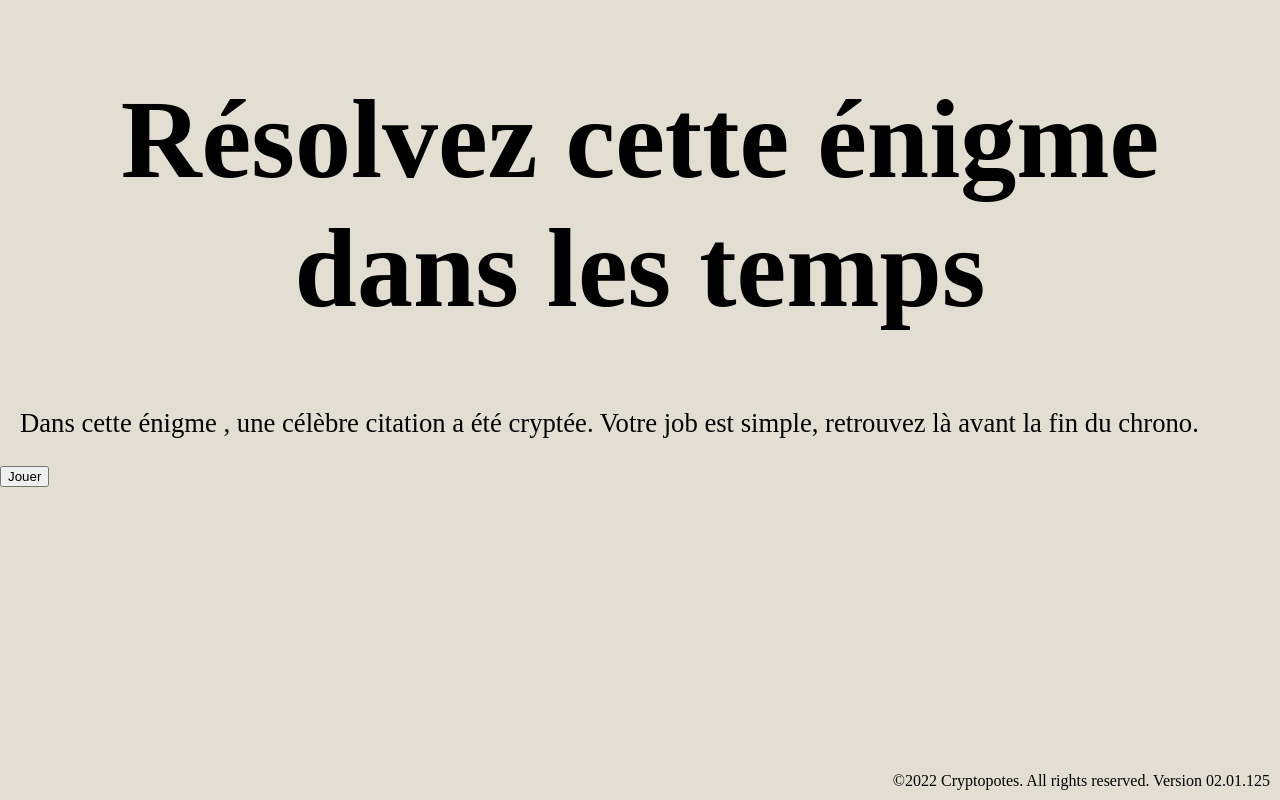
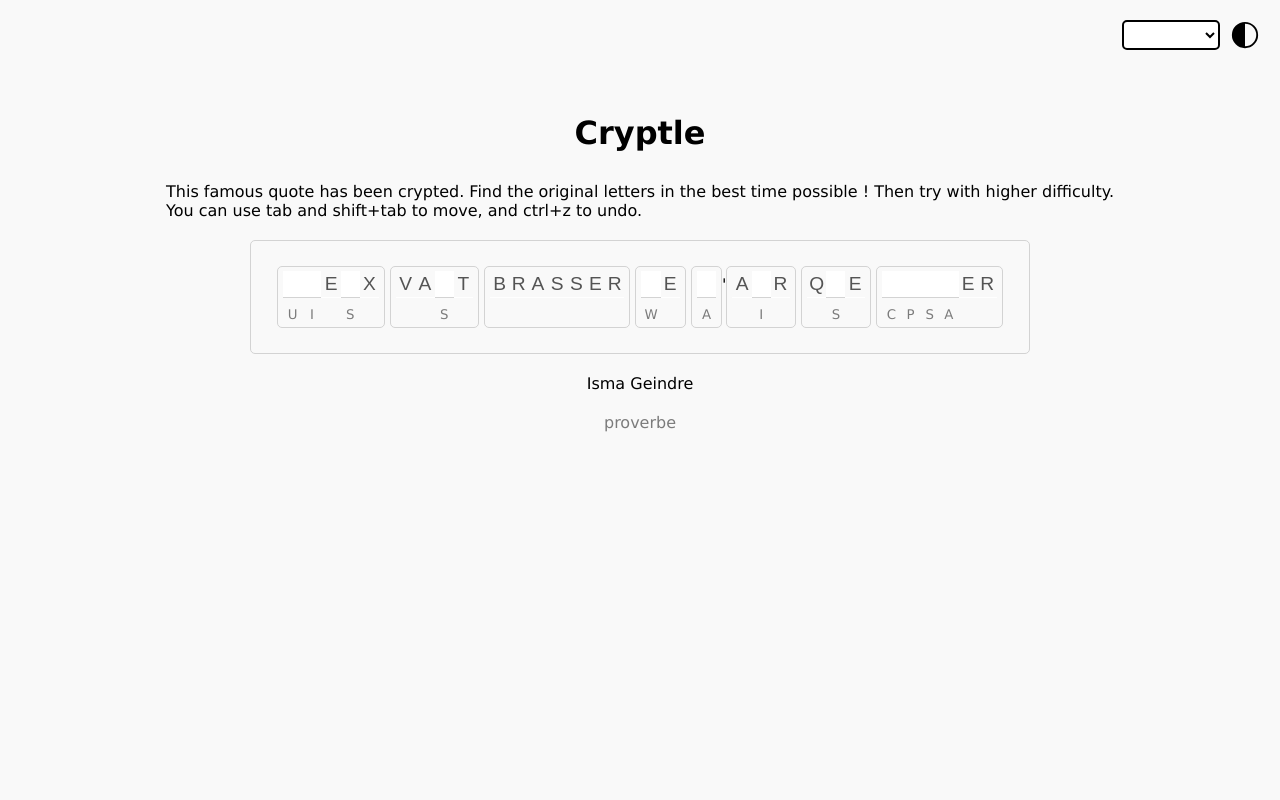
Before and after one commit to Mstrdav/cryptogram, a plain HTML site: page index.html in a window 1280 px wide. Drawn offline with Linux system fonts and the light colour scheme; no server answers; a web font is replaced by a local one.

Commit message:
changed to index, added difficulty and timer

```diff
--- a/css/board.css
+++ b/css/board.css
@@ -1,3 +1,7 @@
+html {
+    background-color: #f9f9f9;
+}
+
 body {
     background-color: #f9f9f9;
     font-family: 'Lucida Sans', 'Lucida Sans Regular', 'Lucida Grande', 'Lucida Sans Unicode', Geneva, Verdana, sans-serif;
@@ -7,6 +11,7 @@ body {
     align-items: center;
     justify-content: center;
     min-height: 90vh;
+    padding: 5%;
 }
 
 * {
@@ -16,6 +21,7 @@ body {
 }
 
 h1 {
+    margin-top: 50px;
     margin-bottom: 20px;
 }
 
@@ -29,7 +35,7 @@ p {
  }
 
  #toggle {
-    position: absolute;
+    position: fixed;
     top: 20px;
     right: 20px;
     width: 30px;
@@ -40,6 +46,26 @@ p {
     transition: all .3s;
 }
 
+#difficulty {
+    position: fixed;
+    top: 20px;
+    right: 60px;
+    height: 30px;
+    z-index: 1;
+    cursor: pointer;
+    transition: all .3s;
+
+    border: 2px solid black;
+    background-color: white;
+    padding: 5px;
+    border-radius: 5px;
+
+    display: flex;
+    flex-direction: row;
+    align-items: center;
+    justify-content: center;
+}
+
 #container {
     width: 100%;
     max-width: 800px;
@@ -48,8 +74,13 @@ p {
     text-align: center;
 }
 
+body > p {
+    margin: 10px;
+}
+
 #tag {
     opacity: 0.5;
+    margin-bottom: 300px;
 }
 
 #quote {
@@ -148,6 +179,7 @@ p {
 }
 
 #modal #modal-content {
+    width: min(80%, 700px);
     background: #f9f9f9;
     border: 1px solid #d3d3d3;
     border-radius: 5px;
--- a/css/crypto.css
+++ /dev/null
@@ -1,71 +0,0 @@
-@font-face {
-    font-family: 'circular_spotify';
-    src: url(../circular-spotify-text-font/CircularSpotifyText-Book.otf);
- }
-
- html
- {
-    background: #e2dfd2;
-    font-family: 'circular_spotify';
-
- }
-
- body
- {
-    margin: 0px;
- }
-
- h1
- {
-    text-align: center;
-    color: #000;
-    font-size: 7rem;
- }
-
- p
- {
-    padding-left: 20px;
-    padding-right: 20px;
-    align-content: center;
-    color: #000;
-    font-size: 20pt;
- }
-
- button
- {
-    font-family: 'circular_spotify';
-    background-color: #000;
-    color: white;
-    border: 2px solid #000;
-    cursor: pointer;
-    border-radius: 30px;
-    padding: 10px;
-
-    transition: 0.4s;
- }
-
- button:hover
- {
-    background-color: #dad3ba;
-    color: #000;
-
-
- }
-
- button:active
- {
-    box-shadow: inset 0 0 0 0 rgba(0, 0, 0, 0.2);
- }
-
- img
- {
-    max-width: 100%;
-    height: 100%;
- }
-
- footer
- {
-   position: absolute;
-    bottom: 10px;
-    right: 10px;
- }
--- a/index.html
+++ b/index.html
@@ -1,28 +1,46 @@
 <!DOCTYPE html>
-<html lang="en">
+<html lang="fr" class="dark">
 <head>
     <meta charset="UTF-8">
     <meta http-equiv="X-UA-Compatible" content="IE=edge">
     <meta name="viewport" content="width=device-width, initial-scale=1.0">
-    <title>Pouvez vous résoudre ce problème ?</title>
-    <link rel="stylesheet" href="css/crypto.css">
+    <title>Cryptle - By INSA</title>
+
+    <link rel="stylesheet" href="./css/board.css">
 </head>
 <body>
- <h1>Résolvez cette énigme dans les temps </h1>
+    <!-- Cryptle game
+    The goal is to guess the sentence by replacing the letters with the right ones.
+    -->
+    <h1>Cryptle</h1>
+    <p>This famous quote has been crypted. Find the original letters in the best time possible ! Then try with higher difficulty. <br>You can use tab and shift+tab to move, and ctrl+z to undo.</p>
+    <div id="container">
+        <div id="quote"></div>
+        <p id="author"></p>
+        <p id="tag"></p>
+    </div>
 
-    <p> <!--Texte affiche dans la page d'accueil-->
-        Dans cette énigme , une célèbre citation a été cryptée. Votre job est simple, retrouvez là avant la fin du chrono.
+    <!-- dark theme toggle -->
+    <img src="./img/toggle.svg" alt="Theme" id="toggle">
+    <!-- difficulty selector -->
+    <select name="difficulty" id="difficulty">
+        <option value="8">Facile</option>
+        <option value="5">Moyen</option>
+        <option value="2">Difficile</option>
+        <option value="0">Impossible</option>
+    </select>
 
-    </p>
-    <input type=button id="button" onClick="
-    parent.location='CryptoSolve.html'"
-    value='Jouer'>
-    <!--OOOO on ajoutera une image de notre jeu OOOO-->
+    <!-- game won modal -->
+    <div id="modal">
+        <div id="modal-content">
+            <p id="modal-quote">Vous avez gagné !</p>
+            <p id="modal-score"></p>
+            <!-- new game anchor -->
+            <a href="./colin.html">Nouvelle partie</a>
+        </div>
+    </div>
+
+    <script src="./js/main.js"></script>
+    <script src="./js/game.js"></script>
 </body>
-
-<div>
-    <footer>
-    ©2022 Cryptopotes. All rights reserved. Version 02.01.125
-    </footer>
-</div>
 </html>
--- a/js/game.js
+++ b/js/game.js
@@ -1,8 +1,15 @@
 // when an input is selected, find all input with the same letter, apply active class
 const loadListeners = () => {
   console.log("loading listeners");
+  let score = Date.now();
   document.querySelectorAll("input").forEach((input) => {
     input.addEventListener("focus", function () {
+      // scroll to make this input visible, even with keyboard
+      this.scrollIntoView({ behavior: "auto", block: "start" });
+      // scroll back a little
+      window.scrollBy(0, -100);
+
+
       let letter = this.getAttribute("data-index");
       document
         .querySelectorAll(`input[data-index="${letter}"]`)
@@ -59,6 +66,11 @@ const loadListeners = () => {
         if (value.split("").sort().join("") == hash) {
           // the user has the right answer
           // we show the modal
+          score = Date.now() - score;
+          // make score human readable
+          score = Math.floor(score / 1000);
+          // display the score, with minutes and seconds
+          document.querySelector("#modal-score").innerHTML = `${Math.floor(score / 60)} min, ${score % 60} s`;
           document.querySelector("#modal").classList.add("active");
         } else {
           // the user has the wrong answer
--- a/js/main.js
+++ b/js/main.js
@@ -12,6 +12,17 @@ if (theme == null) {
 // we set the theme on html element
 document.querySelector("html").classList = theme == "light" ? "" : "dark";
 
+// difficulty
+// first, we get the difficulty from the local storage
+let difficulty = localStorage.getItem("difficulty");
+if (difficulty == null) {
+    difficulty = 9; // easy
+    localStorage.setItem("difficulty", difficulty);
+}
+
+// we set the difficulty on the difficulty select button
+document.querySelector("#difficulty").value = difficulty;
+
 // listener on the theme button
 document.querySelector("#toggle").addEventListener("click", function() {
     if (theme == "light") {
@@ -21,6 +32,12 @@ document.querySelector("#toggle").addEventListener("click", function() {
     }
     localStorage.setItem("theme", theme);
     document.querySelector("html").classList = theme == "light" ? "" : "dark";
+});
+
+// listener on the difficulty select button
+document.querySelector("#difficulty").addEventListener("change", function() {
+    difficulty = this.value;
+    localStorage.setItem("difficulty", difficulty);
 });
 
 // fisrt, we call the quote API to get the quote data
@@ -33,12 +50,13 @@ fetch(quoteAPIURL)
     tag = "proverbe";
     document.querySelector('#author').innerHTML = author;
     document.querySelector('#tag').innerHTML = tag;
+    document.querySelector('#modal-quote').innerHTML = quote;
 
     // to upper case
     quote = quote.toUpperCase();
 
     // crypt the quote
-    let [letters, encryptedQuote] = cryptQuote(quote);
+    let [letters, encryptedQuote] = cryptQuote(quote, difficulty);
 
     // build the UI
     buildUI(letters, encryptedQuote);
@@ -52,12 +70,13 @@ fetch(quoteAPIURL)
     tag = data.tags[0];
     document.querySelector('#author').innerHTML = author;
     document.querySelector('#tag').innerHTML = tag;
+    document.querySelector('#modal-quote').innerHTML = quote;
 
     // to upper case
     quote = quote.toUpperCase();
 
     // crypt the quote
-    let [letters, encryptedQuote] = cryptQuote(quote);
+    let [letters, encryptedQuote] = cryptQuote(quote, difficulty);
 
     // build the UI
     buildUI(letters, encryptedQuote);
```
Also changed, not shown: CryptoSolve.html (deleted, +0 -27 lines), colin.html (deleted, +0 -39 lines).
